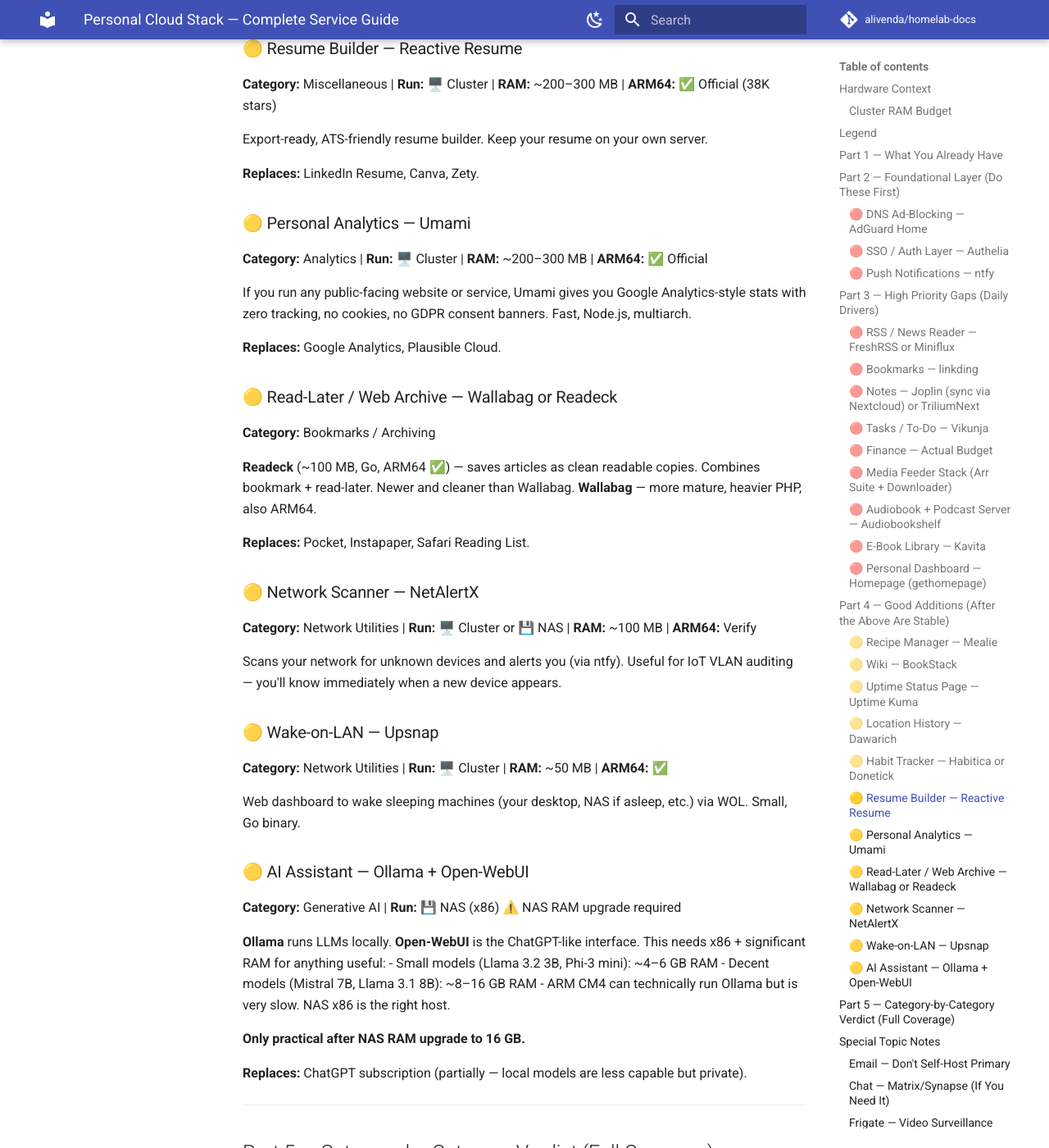
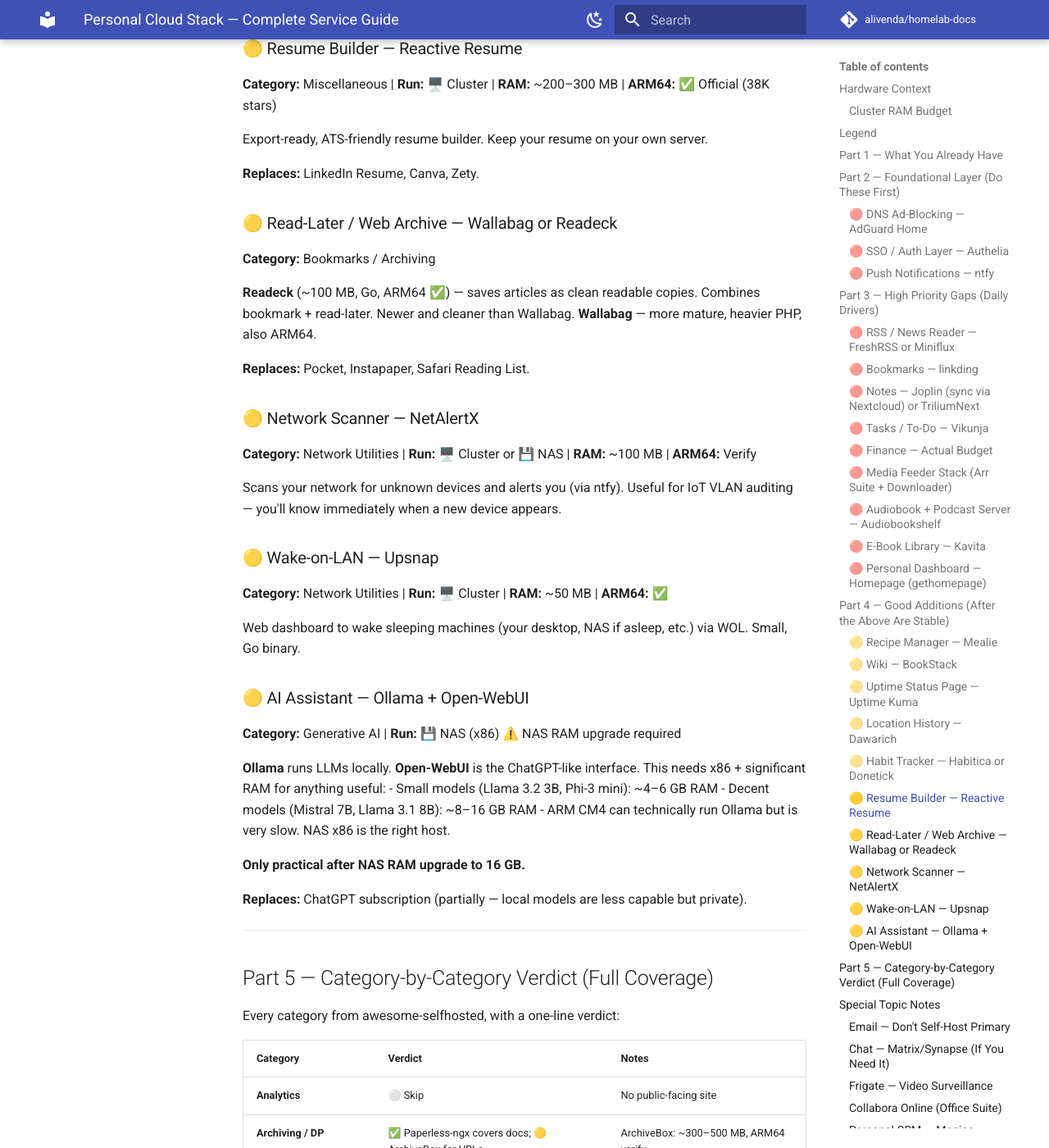
Before and after one commit to alivenda/homelab-docs, an MkDocs documentation site: the page built from docs/personal-cloud-stack.md, in a window 1280 px wide and 1400 px high, scrolled down 8807 px. Shown: the whole window at 82% size. Built offline with MkDocs 1.6.1 and Material for MkDocs 9.7.7, drawn with Linux system fonts in a browser that asks for light colours; comment, search, counter and statistics services are not loaded; some of the changed text lies outside the part shown.

Commit message:
docs(personal-cloud-stack): remove Umami, no public-facing site

```diff
--- a/docs/personal-cloud-stack.md
+++ b/docs/personal-cloud-stack.md
@@ -259,12 +259,6 @@ Export-ready, ATS-friendly resume builder. Keep your resume on your own server.
 
 **Replaces:** LinkedIn Resume, Canva, Zety.
 
-### 🟡 Personal Analytics — Umami
-**Category:** Analytics | **Run:** 🖥️ Cluster | **RAM:** ~200–300 MB | **ARM64:** ✅ Official
-
-If you run any public-facing website or service, Umami gives you Google Analytics-style stats with zero tracking, no cookies, no GDPR consent banners. Fast, Node.js, multiarch.
-
-**Replaces:** Google Analytics, Plausible Cloud.
 
 ### 🟡 Read-Later / Web Archive — Wallabag or Readeck
 **Category:** Bookmarks / Archiving
@@ -304,7 +298,7 @@ Every category from awesome-selfhosted, with a one-line verdict:
 
 | Category | Verdict | Notes |
 |----------|---------|-------|
-| **Analytics** | 🟡 Umami if public site | Skip for internal-only homelabs |
+| **Analytics** | ⚪ Skip | No public-facing site |
 | **Archiving / DP** | ✅ Paperless-ngx covers docs; 🟡 ArchiveBox for URLs | ArchiveBox: ~300–500 MB, ARM64 verify |
 | **Automation** | ✅ HA + Node-RED covers home automation; 🟡 Huginn for web agents | Huginn is Ruby/heavy; n8n is ARM64 ✅ better |
 | **Backup** | ✅ Restic + Velero | Redirects to awesome-sysadmin — already solved |
```
